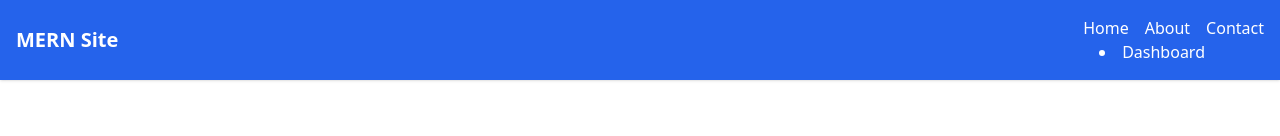
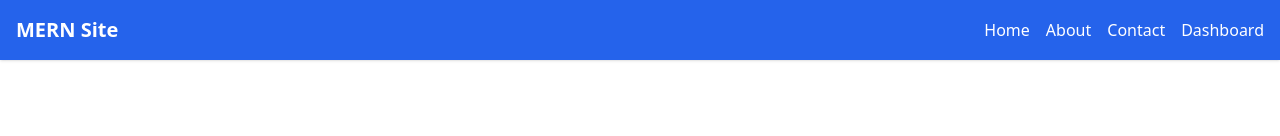
Before and after one commit to Ashnil-chitra/mern-frontend, a React (Create React App) app: page / in a window 1280 px wide. Shown: the top 136 px of the page. Built offline with nearby package versions, Linux system fonts and the light colour scheme; no server answers.

Commit message:
Added full homepage portfolio sections

```diff
--- a/src/App.js
+++ b/src/App.js
@@ -18,7 +18,7 @@ function App() {
 
         <Route path="/about" element={<About />} />
         <Route path="/contact" element={<Contact />} />
-         <Route path="/dashboard" element={<Contact />} />
+         <Route path="/dashboard" element={<Dashboard />} />
       </Routes>
       </div>
     </Router>
--- a/src/components/Navbar.js
+++ b/src/components/Navbar.js
@@ -10,7 +10,7 @@ function Navbar() {
           <Link to="/" className="hover:text-gray-200">Home</Link>
           <Link to="/about" className="hover:text-gray-200">About</Link>
           <Link to="/contact" className="hover:text-gray-200">Contact</Link>
-          <li><a href="/dashboard" className="hover:text-blue-500">Dashboard</a></li>
+          <Link><a href="/dashboard" className="hover:text-blue-500">Dashboard</a></Link>
         </div>
       </div>
     </nav>
```
